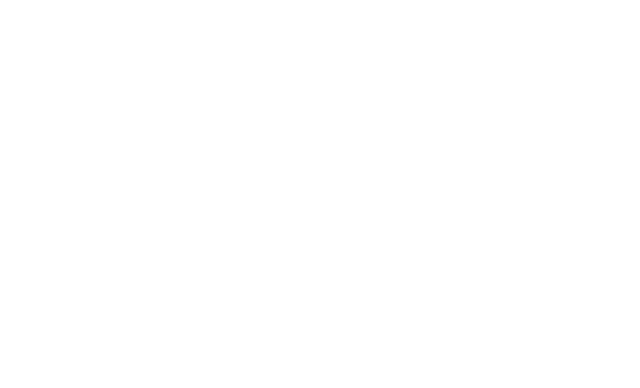
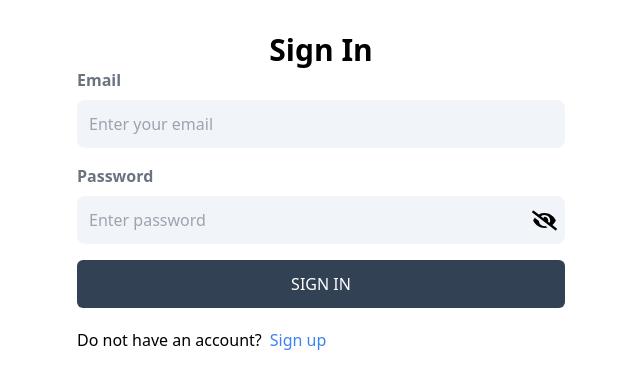
Before and after one commit to seguna15/nodejs-jwt, a React (Vite) app in the folder client/: page /signin in a window 1280 px wide. Before the commit this address had no page. Shown: the top 388 px of the page, without its empty margins (319-959 px from the left). Built offline with nearby package versions, Linux system fonts and the light colour scheme.

Commit message:
signin complete

```diff
--- a/client/src/App.jsx
+++ b/client/src/App.jsx
@@ -1,11 +1,13 @@
 import React from 'react'
 import { BrowserRouter, Routes, Route } from 'react-router-dom'
-import { SignupPage } from "./Routes.js";
+import { HomePage, SignInPage, SignUpPage } from "./Routes.js";
 const App = () => {
   return (
     <BrowserRouter>
       <Routes>
-        <Route path="/signup" element={<SignupPage/>}/>
+        <Route path="/signup" element={<SignUpPage/>}/>
+        <Route path="/signin" element={<SignInPage/>}/>
+        <Route path="/" element={<HomePage/>}/>
       </Routes>
     </BrowserRouter>
   )
--- a/client/src/Routes.js
+++ b/client/src/Routes.js
@@ -1,3 +1,5 @@
-import SignupPage  from "./pages/auth/SignupPage.jsx";
+import SignUpPage  from "./pages/auth/SignUpPage.jsx";
+import SignInPage from "./pages/auth/SignInPage.jsx";
+import HomePage from "./pages/HomePage.jsx";
 
-export { SignupPage };
+export { SignUpPage, SignInPage, HomePage };
--- /dev/null
+++ b/client/src/Server.js
@@ -0,0 +1 @@
+export const API_ROUTE = "http://localhost:8000/api/v1";
--- /dev/null
+++ b/client/src/components/Layout/Header.jsx
@@ -0,0 +1,33 @@
+import React from 'react'
+import { FaSearch } from 'react-icons/fa';
+import { Link } from 'react-router-dom'
+
+const Header = () => {
+  return (
+    <header className="bg-slate-200">
+      <div className=" flex flex-col md:flex-row justify-between items-center max-w-6xl mx-auto p-3">
+        <h1 className="font-bold">Blog App</h1>
+        <ul className="flex gap-4 align-bottom">
+          <li>
+            <Link to="/">Home</Link>
+          </li>
+          <div className="relative">
+            <input
+              type="search"
+              name=""
+              id=""
+              className="bg-slate-100 rounded-sm pl-2 focus:bg-slate-50 w-[300px] max-w-xs"
+              placeholder='search blog'
+            />
+            <FaSearch size={16} className='absolute top-1 right-1 text-gray-500'/>
+          </div>
+          <li>
+            <Link to="/signin">Sign In</Link>
+          </li>
+        </ul>
+      </div>
+    </header>
+  );
+}
+
+export default Header
--- /dev/null
+++ b/client/src/pages/HomePage.jsx
@@ -0,0 +1,12 @@
+import React from 'react'
+import Header from '../components/Layout/Header'
+
+const HomePage = () => {
+  return (
+    <>
+        <Header/>
+    </>
+  )
+}
+
+export default HomePage
--- /dev/null
+++ b/client/src/pages/auth/SignInPage.jsx
@@ -0,0 +1,101 @@
+import React, { useState } from 'react'
+import { FaEye, FaEyeSlash } from 'react-icons/fa';
+import { Link, useNavigate } from 'react-router-dom';
+import { API_ROUTE } from '../../Server';
+import axios from 'axios';
+
+const SignInPage = () => {
+  const [email, setEmail] = useState("");
+  const [password, setPassword] = useState("");
+  const [loading, setLoading] = useState(false);
+  const [error, setError] = useState(false);
+
+  const [visible, setVisible] = useState(false);
+  const navigate = useNavigate();
+
+  const handleLogin = async (e) => {
+    e.preventDefault();
+    try {
+      setLoading(true);
+      //withCredential will allow you send back the cookies.
+      const res = await axios.post(`${API_ROUTE}/auth/login`,{email,password},{withCredentials: true});
+      const data = res.data;
+      axios.defaults.headers.common["Authorization"] = `Bearer ${data["accessToken"]}`;
+      setLoading(false);
+      setError(false);
+      navigate("/")
+    } catch (error) {
+      console.log(error);
+      setLoading(false);
+      setError(true);
+    }
+  }
+
+
+  return (
+    <main className="mt-5">
+      <section className="p-3 max-w-lg mx-auto">
+        <h1 className="text-3xl text-center font-semibold">Sign In</h1>
+        {error ? (
+          <p className="text-red-600 text-center my-5">Something went wrong</p>
+        ) : null}
+        <form className="flex flex-col gap-4" onSubmit={handleLogin}>
+          <div className="flex flex-col gap-2">
+            <label
+              htmlFor="email"
+              className="font-bold text-gray-500 capitalize"
+            >
+              Email
+            </label>
+            <input
+              type="text"
+              className="w-full bg-slate-100 p-3 rounded-lg"
+              id="email"
+              placeholder="Enter your email"
+              onChange={(e) => setEmail(e.target.value)}
+            />
+          </div>
+          <div className="flex flex-col gap-2">
+            <label
+              htmlFor="password"
+              className="font-bold text-gray-500 capitalize"
+            >
+              Password
+            </label>
+            <div className="relative">
+              <input
+                type={visible ? "text" : "password"}
+                id="password"
+                className="w-full bg-slate-100 p-3 rounded-lg"
+                placeholder="Enter password"
+                onChange={(e) => setPassword(e.target.value)}
+              />
+              <div className="absolute top-3 right-2">
+                {visible ? (
+                  <FaEye size={25} onClick={(e) => setVisible(!visible)} />
+                ) : (
+                  <FaEyeSlash size={25} onClick={(e) => setVisible(!visible)} />
+                )}
+              </div>
+            </div>
+          </div>
+          <button
+            type="submit"
+            disabled={loading}
+            className="bg-slate-700 text-white p-3 uppercase rounded-md hover:opacity-90 disabled:opacity-80"
+          >
+            {loading ? "loading..." : "sign in"}
+          </button>
+        </form>
+        <div className="flex gap-2 mt-5">
+          <p>Do not have an account?</p>
+          <Link to="/signup">
+            <span className="text-blue-500">Sign up</span>
+          </Link>
+        </div>
+      </section>
+    </main>
+  );
+}
+
+export default SignInPage
--- a/client/src/pages/auth/SignupPage.jsx
+++ b/client/src/pages/auth/SignupPage.jsx
@@ -1,15 +1,17 @@
 import axios from 'axios';
 import React, { useState } from 'react'
 import {FaEye, FaEyeSlash} from "react-icons/fa";
-import { Link } from 'react-router-dom';
+import { Link, useNavigate } from 'react-router-dom';
+import { API_ROUTE } from '../../Server';
 
-const SignupPage = () => {
+const SignUpPage = () => {
     // State variable for our form data;
     const [username, setUsername] = useState("");
     const [email, setEmail] = useState("");
     const [password, setPassword] = useState("");
     const [loading, setLoading] = useState(false);
     const [error, setError] = useState(false);
+    const navigate = useNavigate();
 
     // state variable to handle show or hide password
     const [visible, setVisible] = useState(false);
@@ -20,14 +22,16 @@
         try {
           setLoading(true);
              const res = await axios.post(
-               "http://localhost:8000/api/v1/auth/register",
+               `${API_ROUTE}/auth/register`,
                { username, email, password, role: "USER" }
              );
              console.log(res.data);
              setLoading(false);
              setError(false);
+             navigate("/signin");
         } catch (error) {
             console.log(error);
+            setLoading(false);
             setError(true);
         }
 
@@ -38,7 +42,7 @@
     <main className="mt-5">
       <section className="p-3 max-w-lg mx-auto">
         <h1 className="text-3xl text-center font-semibold">Sign Up</h1>
-        {error ? <p className='text-red-600 text-center my-5'></p> : null }
+        {error ? <p className='text-red-600 text-center my-5'>Something went wrong</p> : null }
         <form className="flex flex-col gap-4" onSubmit={handleSignUp}>
           <div className="flex flex-col gap-2">
             <label
@@ -112,4 +116,4 @@
   );
 }
 
-export default SignupPage;
+export default SignUpPage;
```
